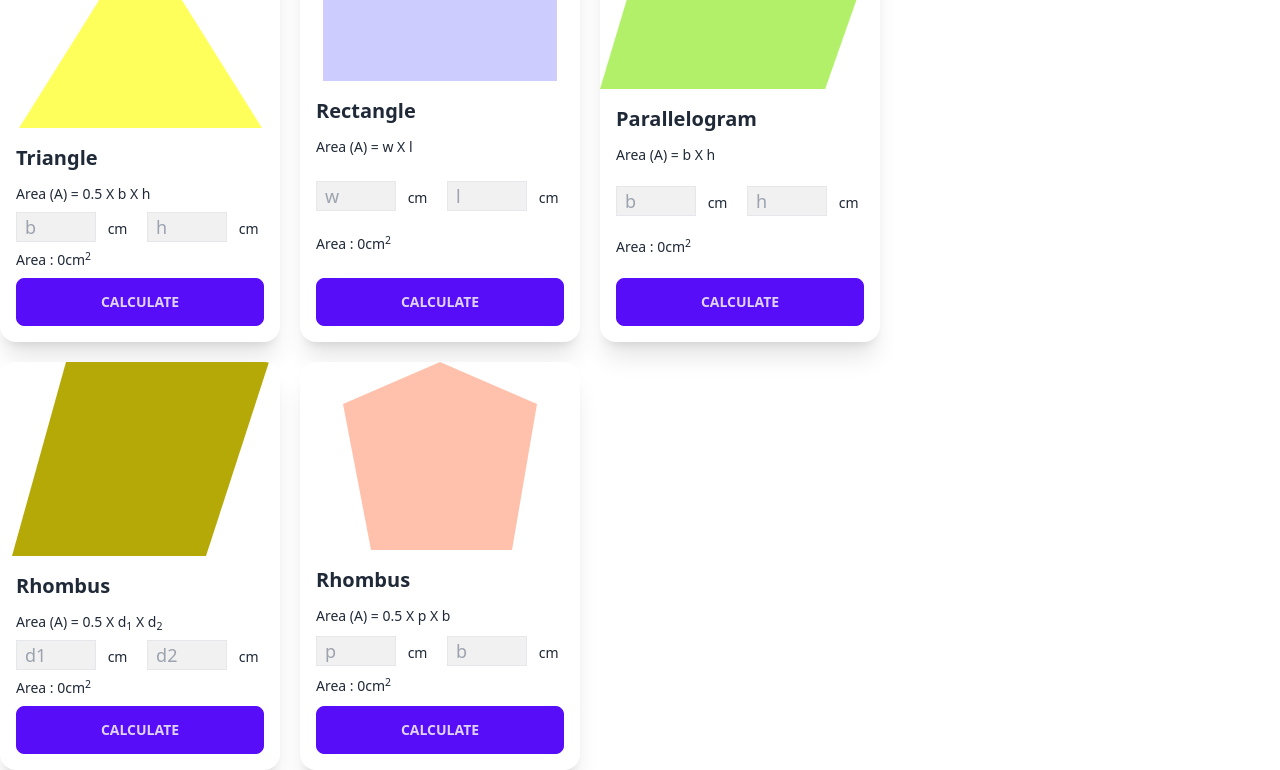
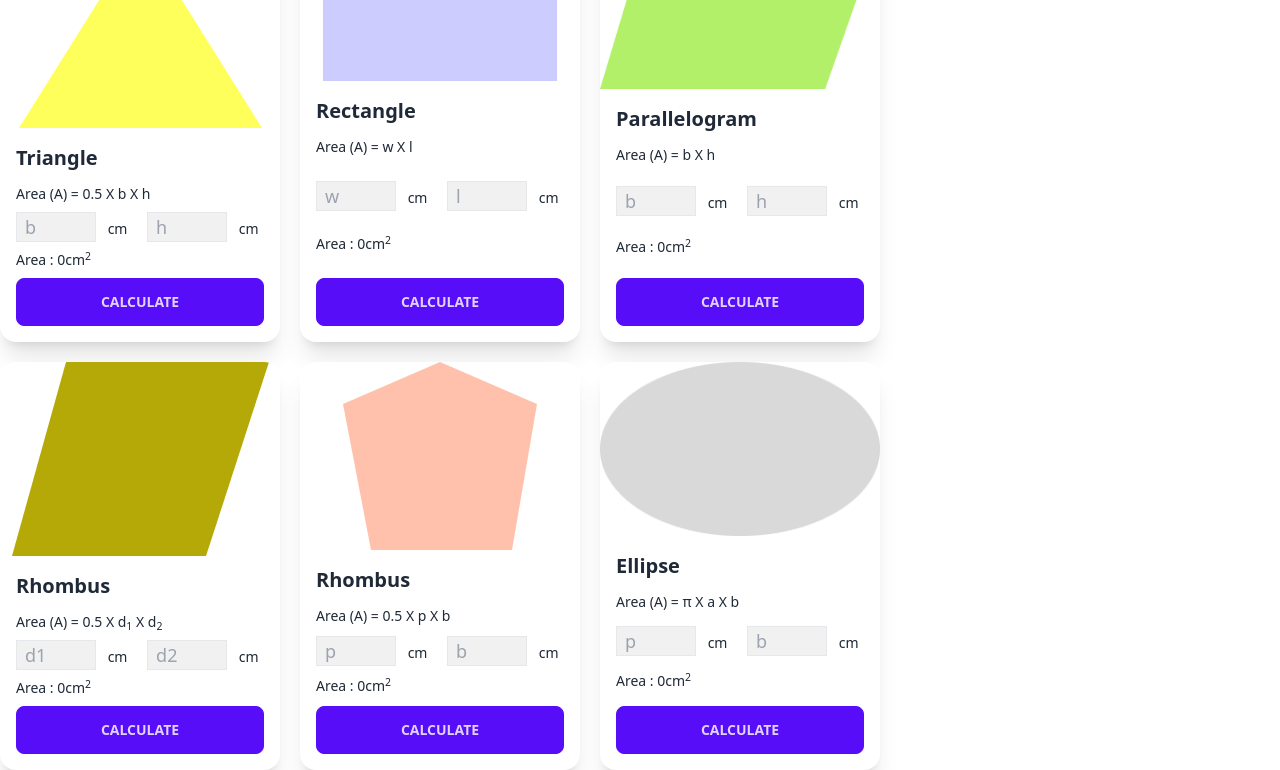
Before and after one commit to taufik-imam/geometry-genius, a plain HTML site: page index.html in a window 1280 px wide. Shown: the part 106-876 px from the top of the page. Drawn offline with nearby package versions, Linux system fonts and the light colour scheme.

Commit message:
Added final task

```diff
--- a/index.html
+++ b/index.html
@@ -113,6 +113,25 @@
                       </div>
                     </div>
                   </div>
+                  <!--Ellipse-->
+                <div class="card card-compact  bg-base-100 shadow-xl">
+                    <figure><img src="./images/ellipse.png" alt="Shoes" /></figure>
+                    <div class="card-body">
+                      <h2 class=" card-title">Ellipse</h2>
+                      <p>Area (A) = π  X a X b</p>
+                      <p>
+                        <input id="ellipse-a" type="text" class="w-[80px] border text-lg px-2 bg-[#F1F1F1]" placeholder="p">
+                        <span class="ml-2">cm</span>
+                        <input id="ellipse-b" type="text" class=" ml-4 w-[80px] border text-lg px-2 bg-[#F1F1F1]" placeholder="b">
+                        <span class="ml-2">cm</span>
+
+                      </p>
+                      <p >Area : <span id="ellipse-area">0</span>cm<sup>2</sup></p>
+                      <div class="card-actions ">
+                        <button onclick="calculateEllipseArea()" class="btn btn-primary w-full">Calculate</button>
+                      </div>
+                    </div>
+                  </div>
 
             </div>
 
--- a/scripts/area-calculate.js
+++ b/scripts/area-calculate.js
@@ -33,3 +33,9 @@ function calculatePentagonArea(){
     setInnerText('pentagon-area',area);
 
 }
+function calculateEllipseArea(){
+    const a = getInputFiledValue('ellipse-a');
+    const b =  getInputFiledValue('ellipse-b');
+    const area =3.14 * a *b;
+    setInnerText('ellipse-area',area);
+}
```
